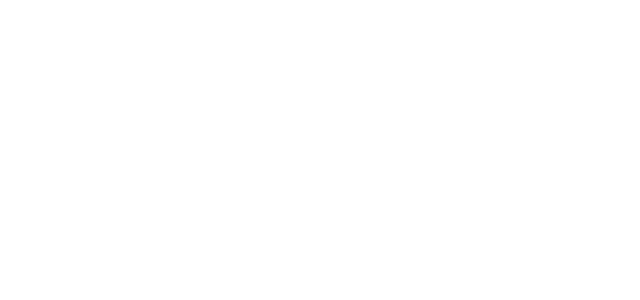
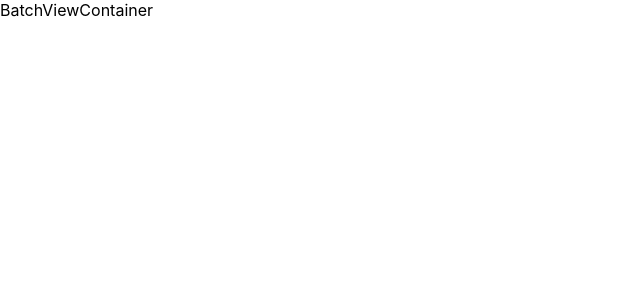
Before and after one commit to MeriemBenIsmail/Reddit-BigData, a React (Create React App) app: page /batch-view in a window 1280 px wide. Before the commit this address had no page. Shown: the top 300 px of the page, without its empty margins (0-640 px from the left). Built offline with nearby package versions, Linux system fonts and the light colour scheme.

Commit message:
batch view container

```diff
--- a/src/App.jsx
+++ b/src/App.jsx
@@ -1,12 +1,14 @@
 import LiveView from "./pages/LiveView";
 import Home from "./pages/Home";
 import { BrowserRouter, Routes, Route } from "react-router-dom";
+import BatchView from "./pages/BatchView";
 function App() {
   return (
     <BrowserRouter>
       <Routes>
         <Route exact path="/" element={<Home />} />
         <Route exact path="/live-view" element={<LiveView />} />
+        <Route exact path="/batch-view" element={<BatchView />} />
       </Routes>
     </BrowserRouter>
   );
--- /dev/null
+++ b/src/components/BatchViewContainer/BatchViewContainer.jsx
@@ -0,0 +1,8 @@
+import React from 'react'
+import classes from './BatchViewContainer.module.css'
+
+export const BatchViewContainer = () => {
+  return (
+    <div>BatchViewContainer</div>
+  )
+}
--- a/src/pages/BatchView.jsx
+++ b/src/pages/BatchView.jsx
@@ -1,5 +1,8 @@
+import { BatchViewContainer } from "../components/BatchViewContainer/BatchViewContainer";
+
+// top 3 tweets of yesterday | top 3 hashtags | number of tweets yesterday
 const BatchView = () => {
-    return <div>BatchView</div>;
+    return <BatchViewContainer></BatchViewContainer>;
   };
 
   export default BatchView;
```
Also changed, not shown: src/components/BatchViewContainer/BatchViewContainer.module.css (added).
